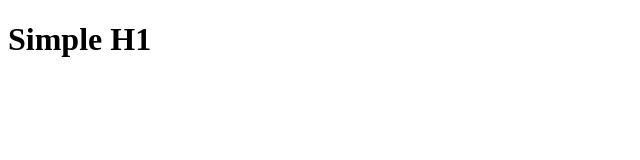
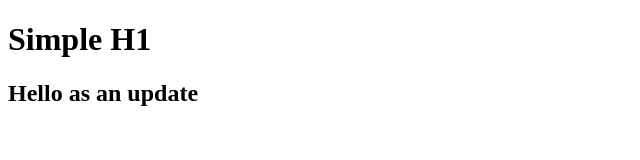
Before and after one commit to AlkanTheGrey/p3_basics-test001, a plain HTML site: page index.html in a window 1280 px wide. Shown: the whole page, without its empty margins (0-640 px from the left). Drawn offline with Linux system fonts and the light colour scheme.

Commit message:
Note 002
A simple change to the index.html file and then a simple upload. Will the file create a duplicate or will the base file be upgraded, maybe an error will be thrown and this note will never be seen? Only one way forward.

```diff
--- a/index.html
+++ b/index.html
@@ -8,5 +8,6 @@
 </head>
 <body>
   <h1>Simple H1</h1>
+  <h2>Hello as an update</h2>
 </body>
 </html>
```
